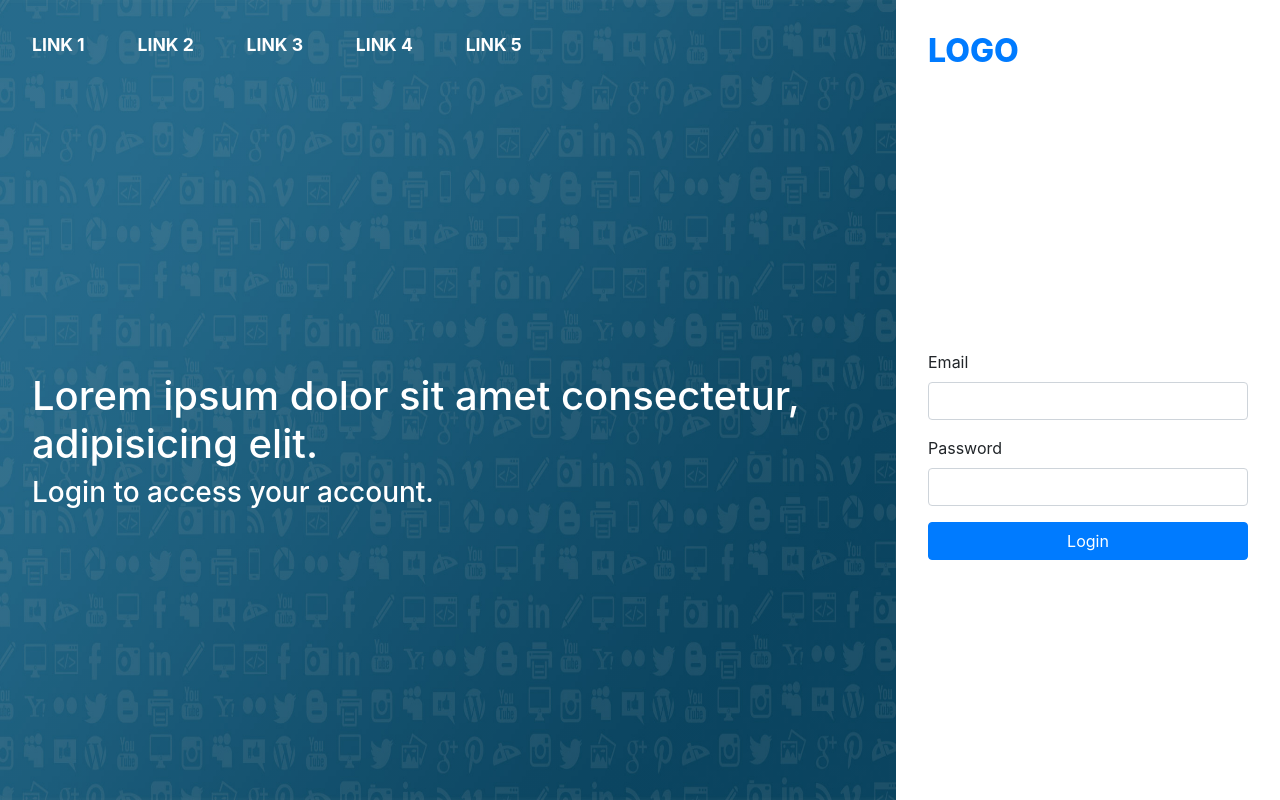
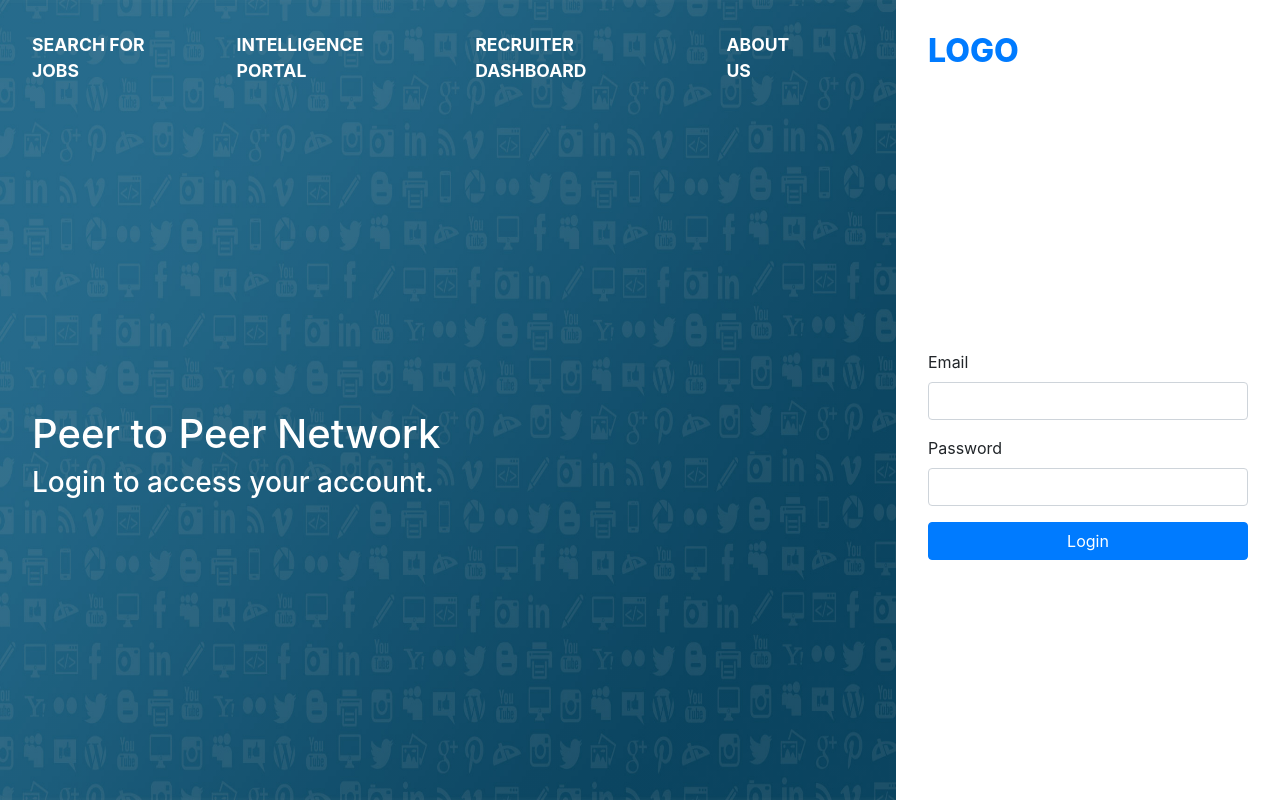
Before and after one commit to markved/talentonblockchain, a website: page index.html in a window 1280 px wide. Drawn offline with nearby package versions, Linux system fonts and the light colour scheme.

Commit message:
Updated links

```diff
--- a/components/app-login/app-login.html
+++ b/components/app-login/app-login.html
@@ -1,15 +1,14 @@
 <div id="content">
 	<header>
 		<nav>
-			<a href="">Link 1</a>
-			<a href="">Link 2</a>
-			<a href="">Link 3</a>
-			<a href="">Link 4</a>
-			<a href="">Link 5</a>
+			<a href="">Search for Jobs</a>
+			<a href="">Intelligence Portal</a>
+			<a href="">Recruiter Dashboard</a>
+			<a href="">About us</a>
 		</nav>
 	</header>
 	<main>
-		<h1>Lorem ipsum dolor sit amet consectetur, adipisicing elit.</h1>
+		<h1>Peer to Peer Network</h1>
 		<h3>Login to access your account.</h3>
 	</main>
 </div>
```
